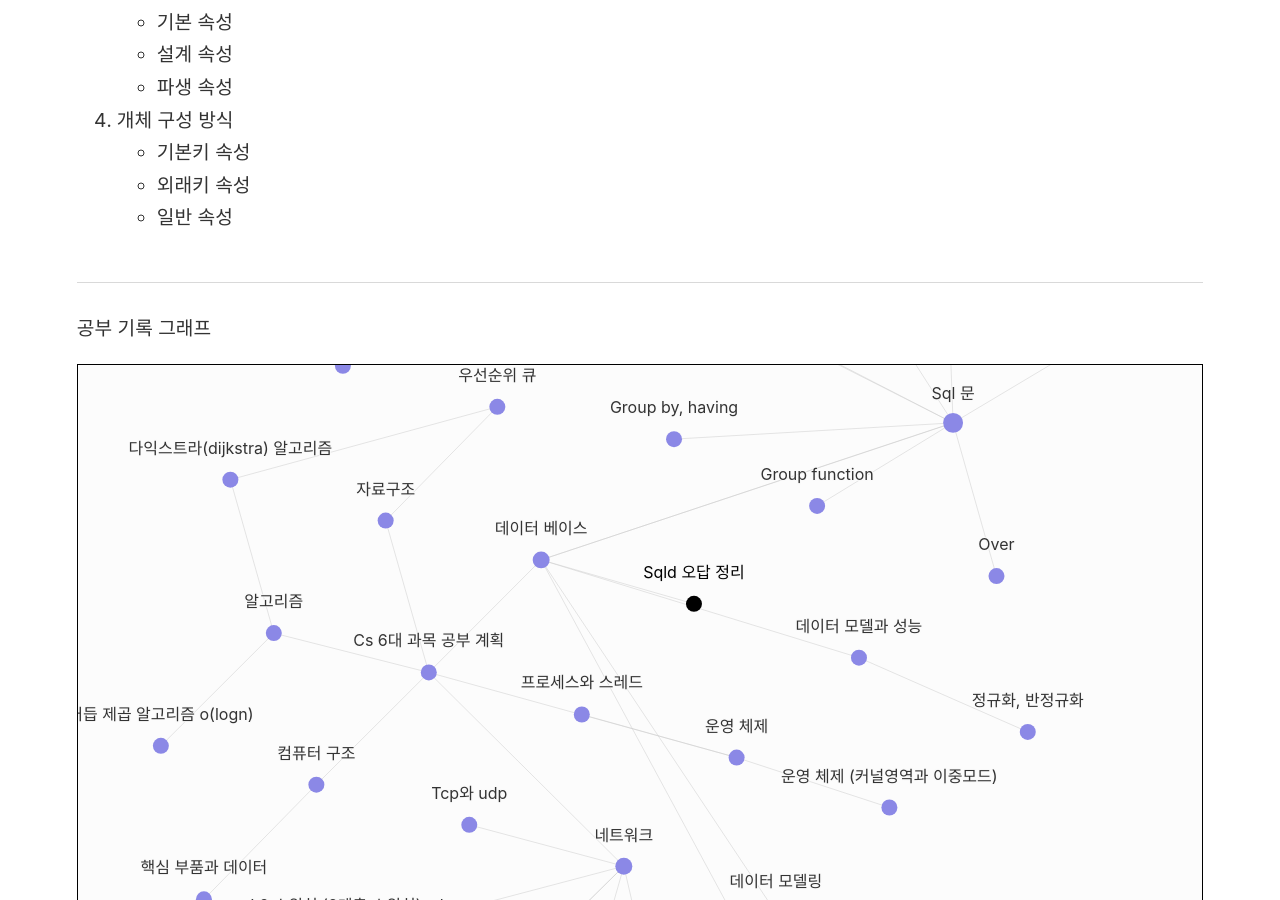
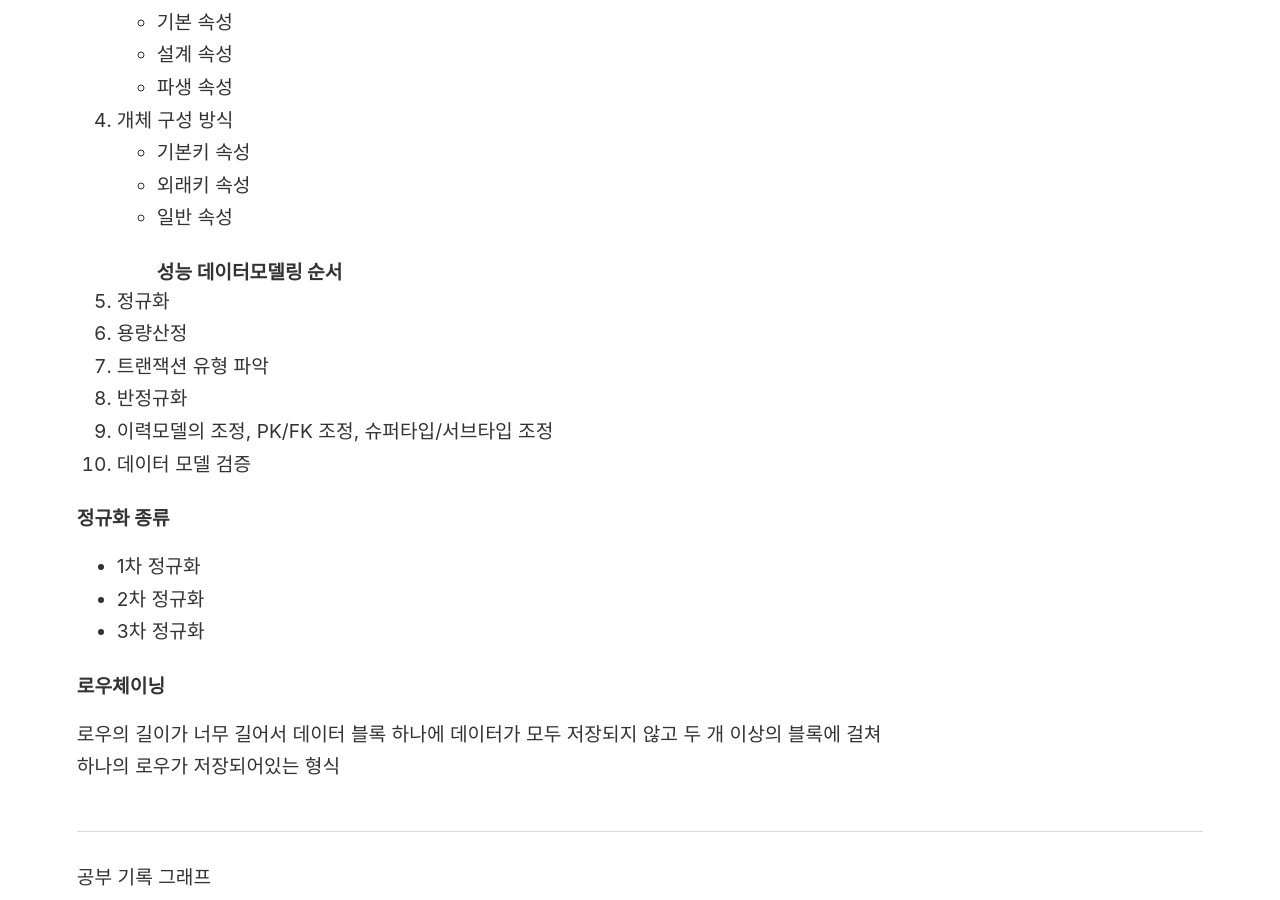
Before and after one commit to rainbow96bear/Obsidian, a Jekyll site: the page built from _notes/SQLD 준비/SQLD 오답 정리.md, in a window 1280 px wide and 900 px high, scrolled down 2095 px. Built offline with Jekyll 4.4.1, drawn with Linux system fonts in a browser that asks for light colours.

Commit message:
SQLD 오답 정리

```diff
--- a/_notes/SQLD 준비/SQLD 오답 정리.md
+++ b/_notes/SQLD 준비/SQLD 오답 정리.md
@@ -64,3 +64,19 @@
 	- 외래키 속성
 	- 일반 속성
 <br>
+#### 성능 데이터모델링 순서
+1. 정규화
+2. 용량산정
+3. 트랜잭션 유형 파악
+4. 반정규화
+5. 이력모델의 조정, PK/FK 조정, 슈퍼타입/서브타입 조정
+6. 데이터 모델 검증
+
+#### 정규화 종류
+- 1차 정규화
+- 2차 정규화
+- 3차 정규화
+
+
+#### 로우체이닝
+로우의 길이가 너무 길어서 데이터 블록 하나에 데이터가 모두 저장되지 않고 두 개 이상의 블록에 걸쳐 하나의 로우가 저장되어있는 형식
```
